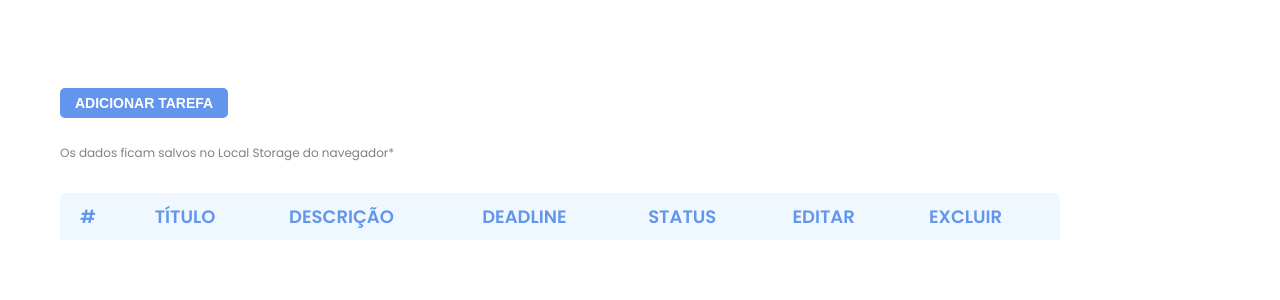
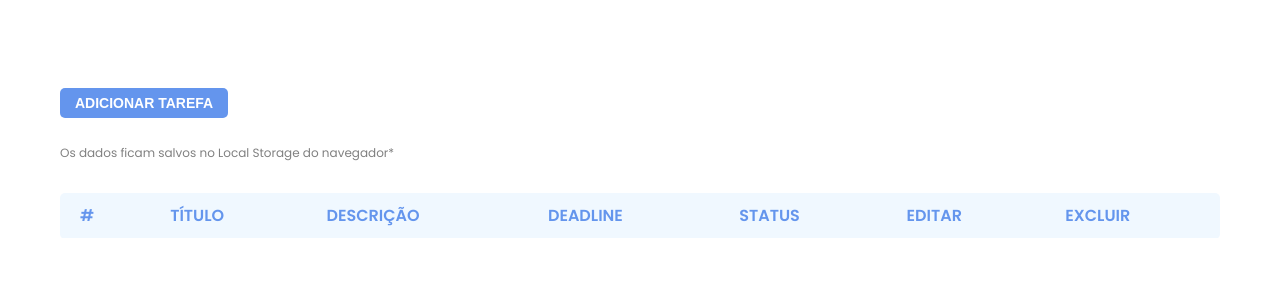
Before and after one commit to imarqueso/crud-react, a React (Create React App) app: page / in a window 1280 px wide. Shown: the top 300 px of the page. Built offline with nearby package versions, Linux system fonts and the light colour scheme.

Commit message:
Ajustes no css

```diff
--- a/src/App.css
+++ b/src/App.css
@@ -46,6 +46,7 @@ button, .cancelar {
 }
 
 .box::-webkit-scrollbar {
+  width: 6px;
   height: 6px;
   background: rgba(146, 146, 146, 0.26);
 }
@@ -60,11 +61,12 @@ table {
   background-color: aliceblue;
   border-radius: 5px;
   border-collapse: collapse;
-  min-width: 1000px;
+  min-width: 100%;
+  box-sizing: border-box;
 }
 
 th {
-  font-size: 18px;
+  font-size: 16px;
   color: cornflowerblue;
   font-weight: 600;
   padding: 10px 20px;
```
